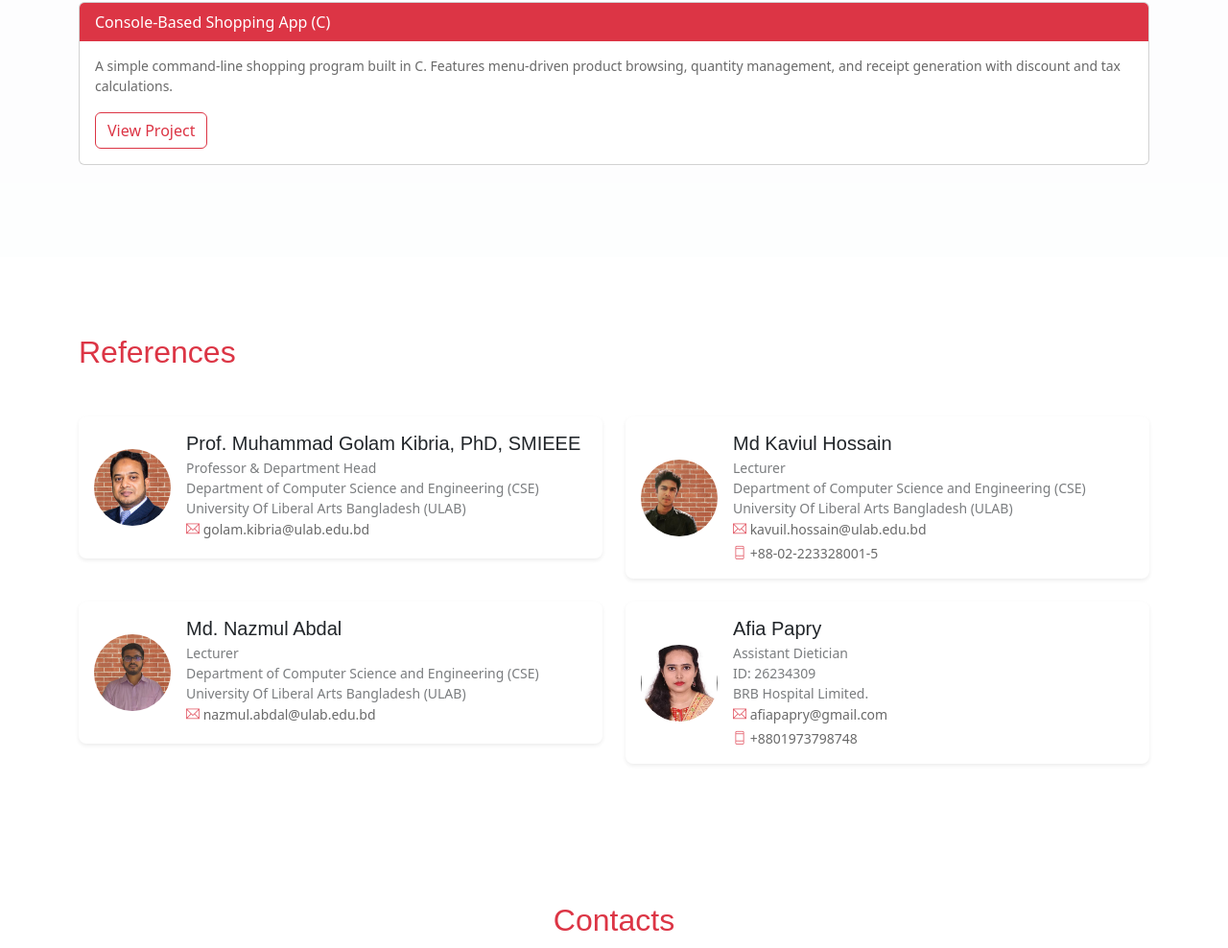
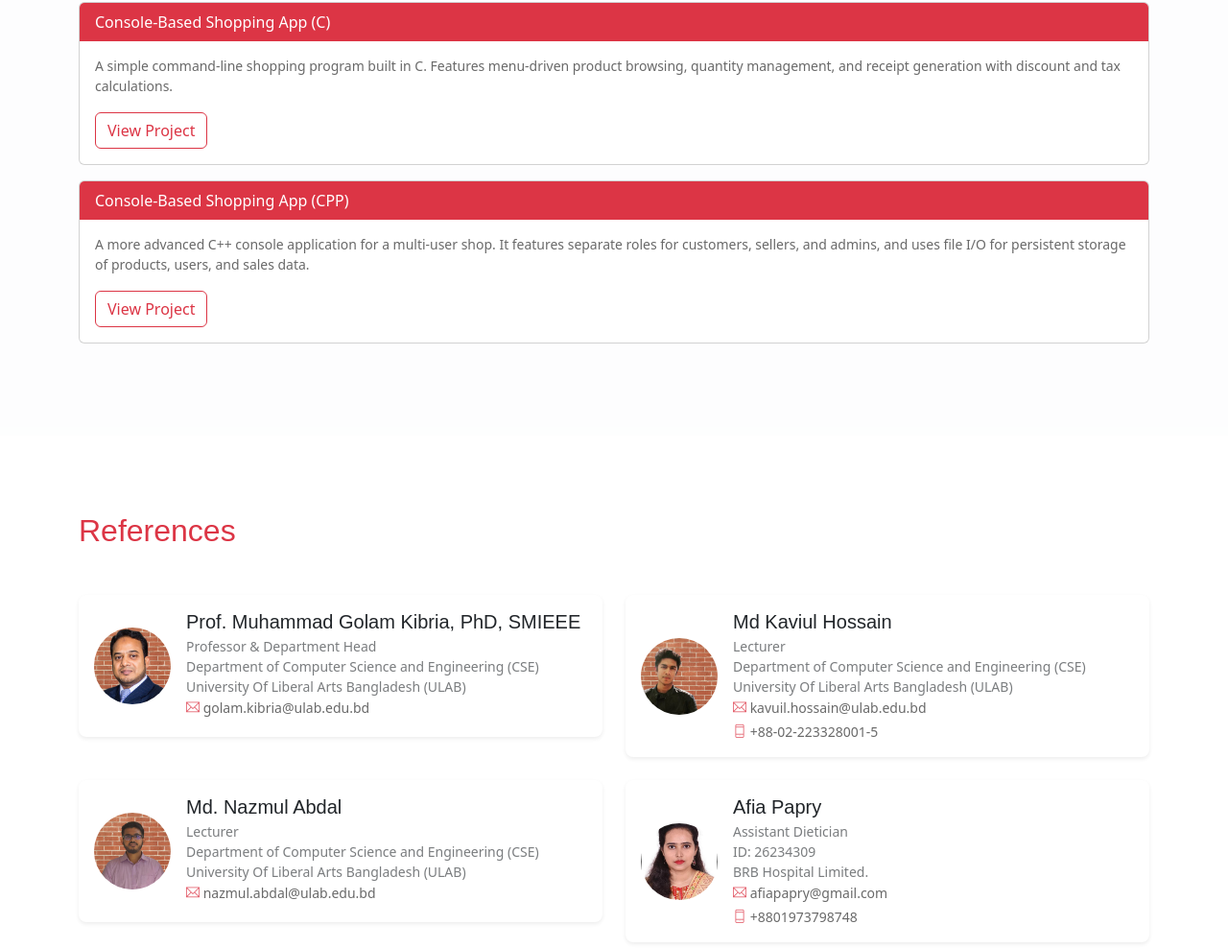
Before and after one commit to fahimsadik/fahimsadik.github.io, a plain HTML site: page index.html in a window 1280 px wide. Shown: the part 4128-5116 px from the top of the page at 96% size. Drawn offline with nearby package versions, Linux system fonts and the light colour scheme.

Commit message:
Update index.html

```diff
--- a/index.html
+++ b/index.html
@@ -492,6 +492,13 @@ function printResume() {
                         <a href="https://github.com/fahimsadik/Console-Based-Shopping-App-Using-C" class="btn btn-outline-danger" target="_blank">View Project</a>
                     </div>
                 </div>
+				<div class="card mb-3 hover-shadow" data-aos="fade-up" data-aos-delay="200">
+                    <div class="card-header bg-danger text-white">Console-Based Shopping App (CPP)</div>
+                    <div class="card-body">
+                        <p>A more advanced C++ console application for a multi-user shop. It features separate roles for customers, sellers, and admins, and uses file I/O for persistent storage of products, users, and sales data.</p>
+                        <a href="https://github.com/fahimsadik/Console-Shop-Management-CPP" class="btn btn-outline-danger" target="_blank">View Project</a>
+                    </div>
+                </div>
             </div>
 
             <!-- IoT Tab -->
```
